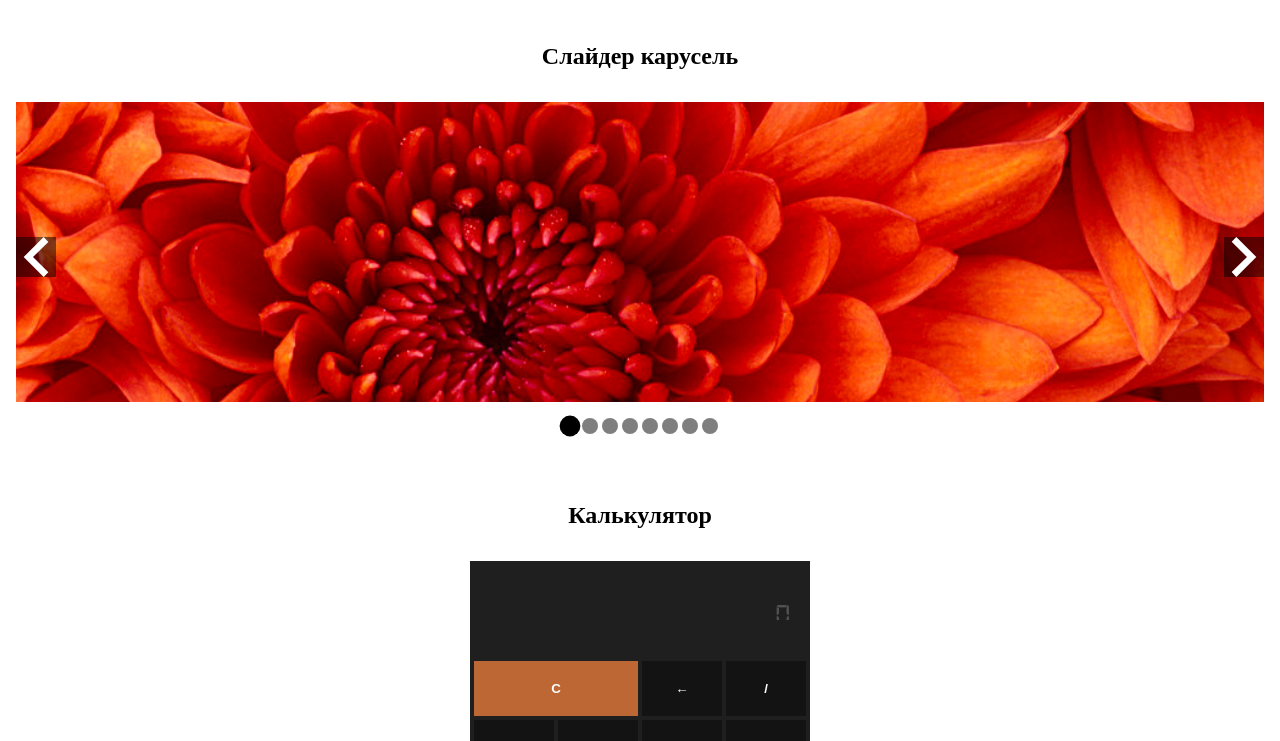
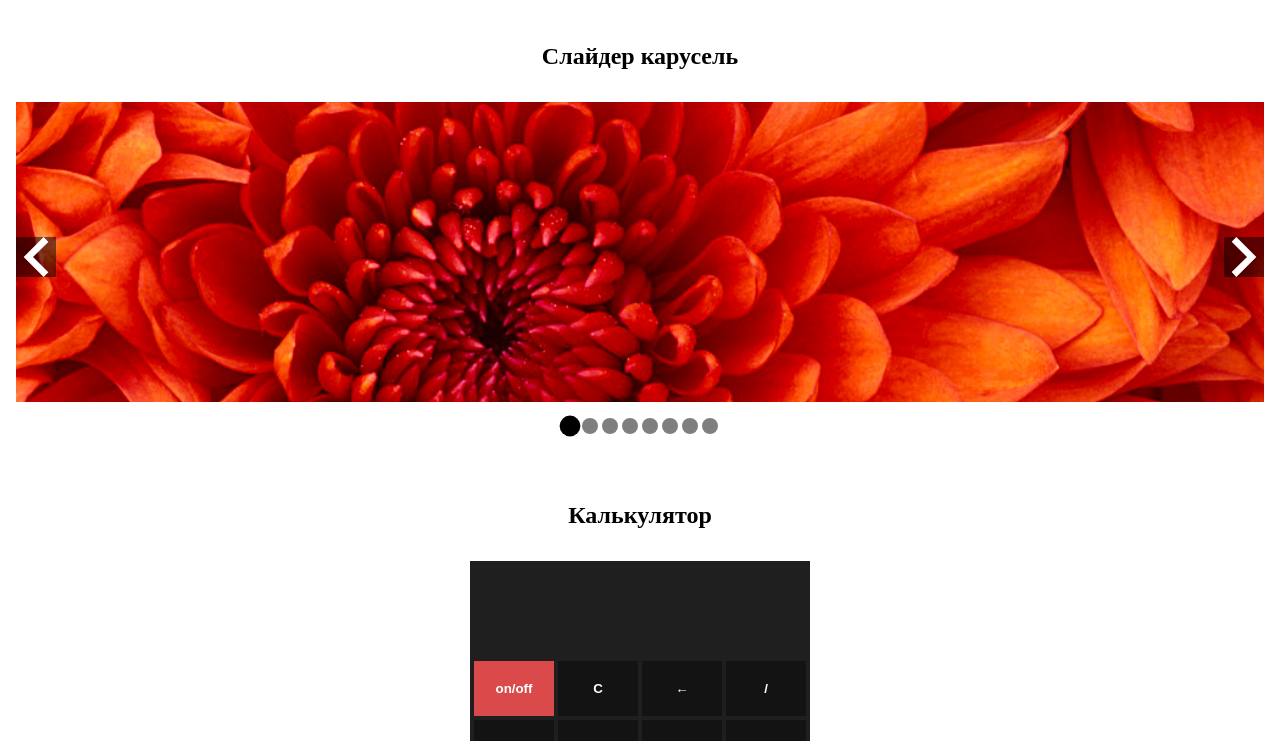
Before and after one commit to SashaOK47/WD-javascript, a website built with webpack: page src/index.html in a window 1280 px wide. Shown: the part 58-799 px from the top of the page. Built offline with nearby package versions, Linux system fonts and the light colour scheme.

Commit message:
JS-2: - added button on/off

```diff
--- a/src/index.html
+++ b/src/index.html
@@ -80,7 +80,8 @@
                     readonly
                   />
                 </form>
-              <button class="calc__button calc__button--clean" value="C">C</button>
+              <button class="calc__button calc__button--on">on/off</button>
+              <button class="calc__button calc__button--clean">C</button>
               <button class="calc__button calc__button--clean-one">&larr;</button>
               <button class="calc__button operator" value="/">/</button>
               <button class="calc__button num" value="7">7</button>
--- a/src/js/calc.js
+++ b/src/js/calc.js
@@ -1,7 +1,19 @@
 const calcResult = document.querySelector('.calc__result');
 const inputBtns = document.querySelectorAll('.calc__button');
 const cleanBtn = document.querySelector('.calc__button--clean');
+const btnOn = document.querySelector('.calc__button--on');
 const cleanOne = document.querySelector('.calc__button--clean-one');
+
+
+
+const clear = () => {
+  calcResult.value = '';
+};
+
+btnOn.addEventListener('click', () => {
+  calcResult.classList.toggle('calc-on');
+  clear();
+})
 
 const sendNumberValue = (num) => {
   if(num == '.') {
@@ -41,6 +53,5 @@ cleanOne.addEventListener('click', () => {
   calcResult.value = exp.substring(0, exp.length - 1);
 });
 
-cleanBtn.addEventListener("click", () => {
-  calcResult.value = '';
-});
+
+cleanBtn.addEventListener("click", clear);
--- a/src/scss/calculator.scss
+++ b/src/scss/calculator.scss
@@ -25,6 +25,10 @@
       color: $white;
       font-family: "digital7_mono", sans-serif;
       text-align: right;
+      opacity: 0;
+      &.calc-on {
+        opacity: 1;
+      }
       &::placeholder {
         opacity: 0.6;
       }
@@ -47,9 +51,8 @@
         grid-row: 5 / 7;
         background-color: $orange;
       }
-      &--clean {
-        grid-column: 1 / 3;
-        background-color: $orange;
+      &--on {
+        background-color: $red;
       }
     }
   }
--- a/src/scss/vars.scss
+++ b/src/scss/vars.scss
@@ -4,3 +4,4 @@ $white: #fff;
 $orange: #bd6734;
 $mineShaft: #1f1f1f;
 $codGray: #131313;
+$red: rgb(218, 74, 74);
```
